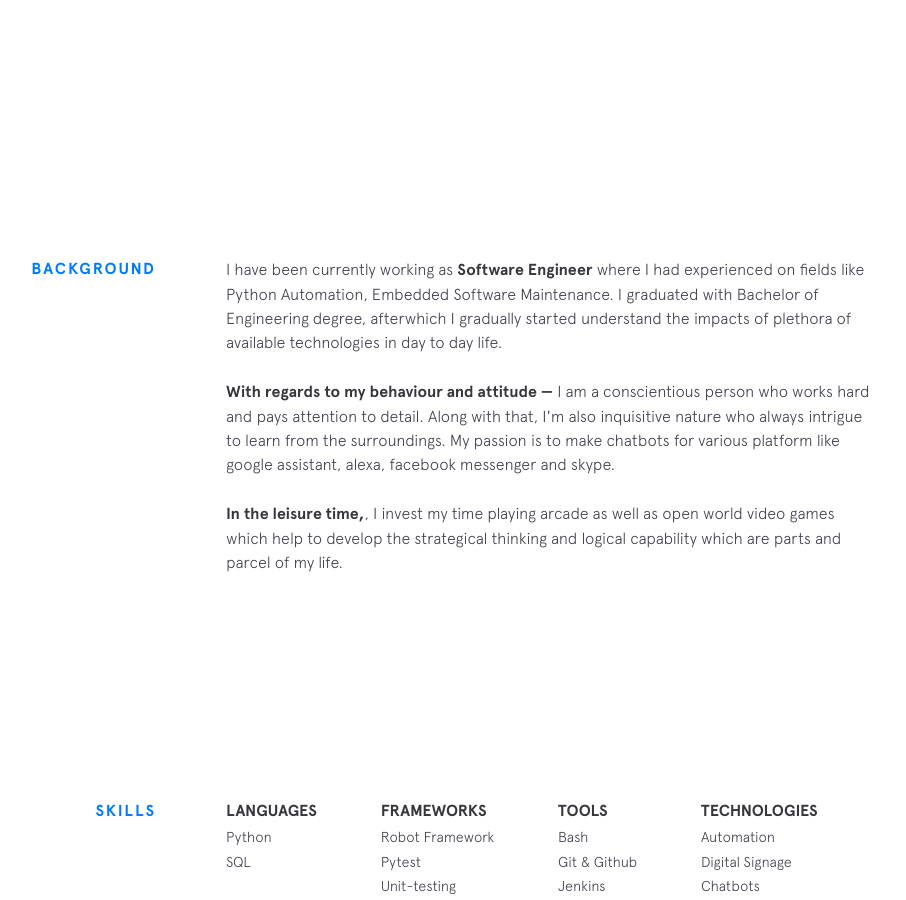
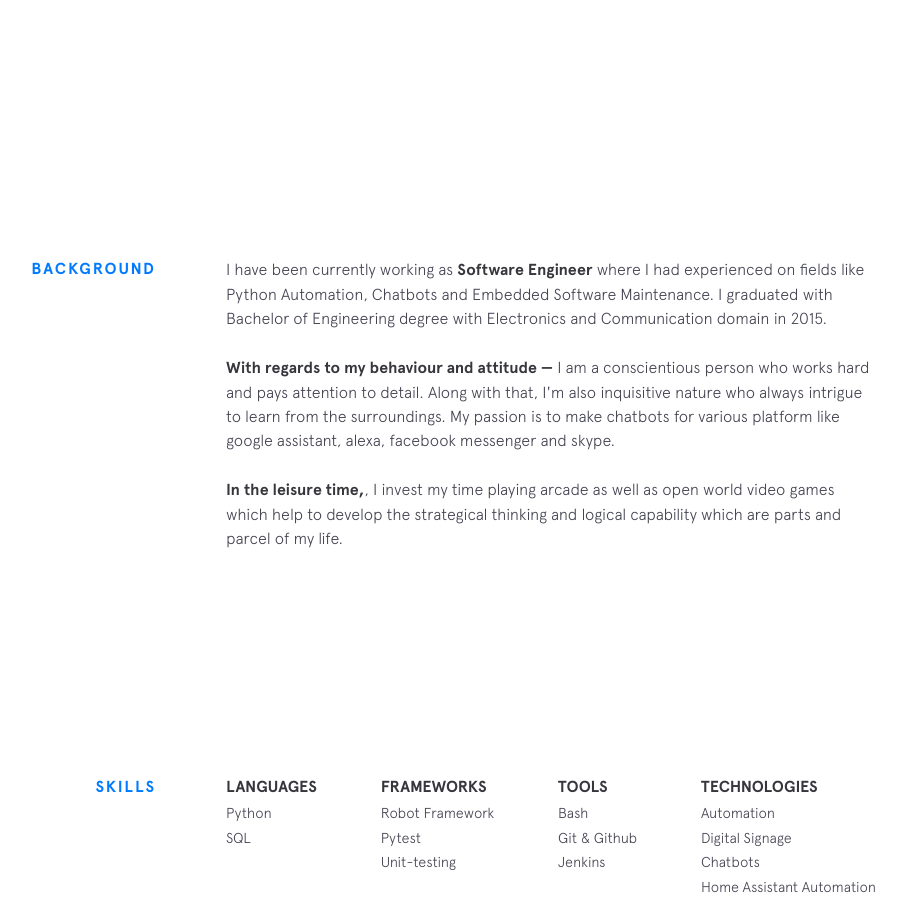
Before and after one commit to koshtinikhilesh/koshtinikhilesh.github.io, a Jekyll site: the page built from index.html, in a window 1280 px wide and 900 px high, scrolled down 743 px. Shown: the whole window, without its empty margins (224-1130 px from the left). Built offline with Jekyll 4.4.1, drawn with Linux system fonts in a browser that asks for light colours; nearby versions of some CDN libraries.

Commit message:
Added info

```diff
--- a/_includes/background.html
+++ b/_includes/background.html
@@ -2,8 +2,8 @@
   <div class="section__title">Background</div>
   <div class="section__content">
     <p>
-      I have been currently working as <strong>Software Engineer</strong> where I had experienced on fields like Python Automation, Embedded Software Maintenance.
-      I graduated with Bachelor of Engineering degree, afterwhich I gradually started understand the impacts of plethora of available technologies in day to day life.
+      I have been currently working as <strong>Software Engineer</strong> where I had experienced on fields like Python Automation, Chatbots and Embedded Software Maintenance.
+      I graduated with Bachelor of Engineering degree with Electronics and Communication domain in 2015.
 
 
     </p>
```
